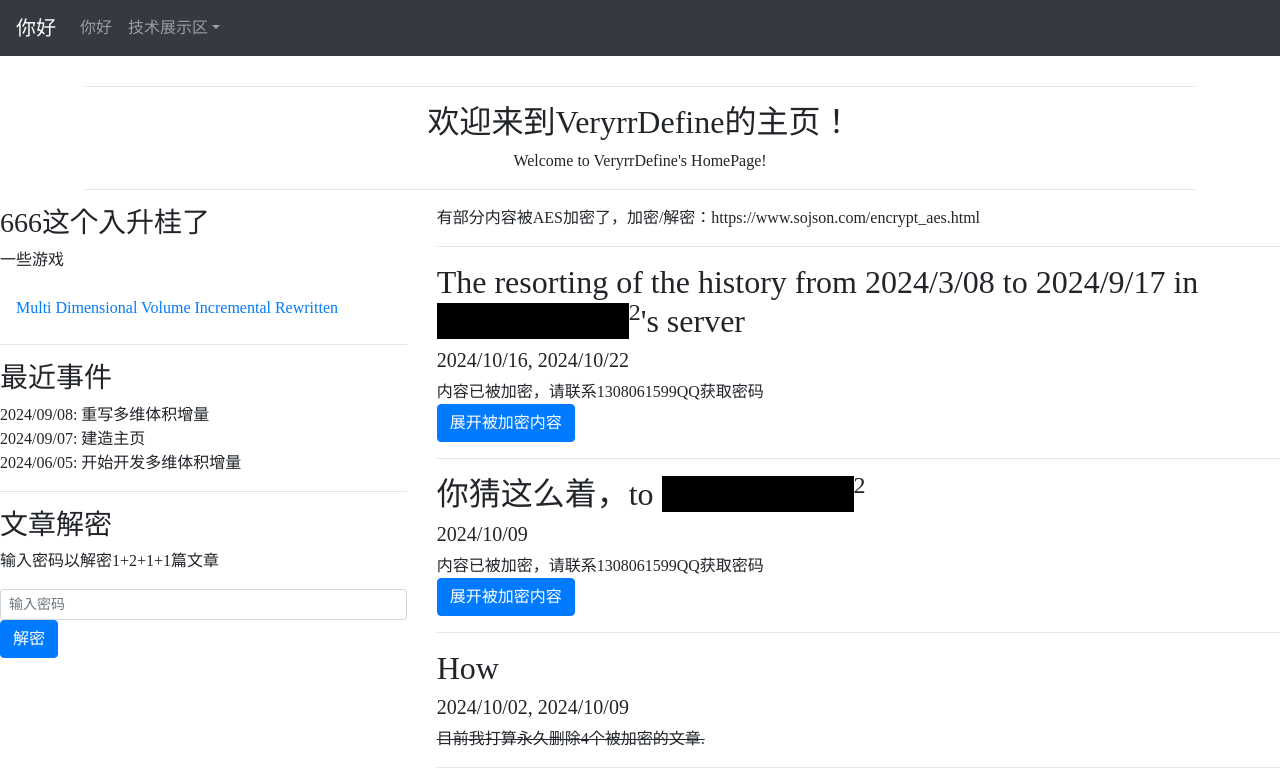
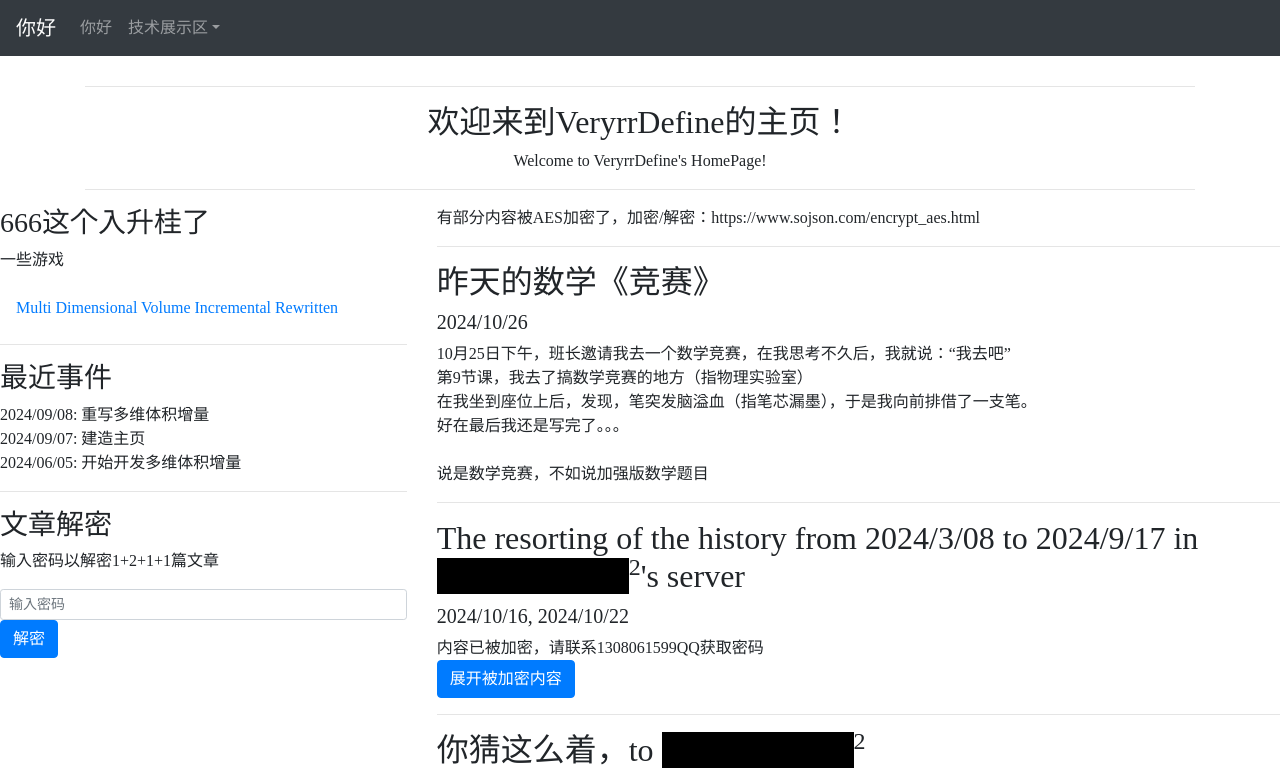
Before and after one commit to VeryrrDefine/oldwebsite, a plain HTML site: page index.html in a window 1280 px wide. Shown: the top 774 px of the page. Drawn offline with nearby package versions, Linux system fonts and the light colour scheme.

Commit message:
zuotiande shujuejingsai

```diff
--- a/index.html
+++ b/index.html
@@ -366,7 +366,18 @@
       <div class="col-sm-8">
         有部分内容被AES加密了，加密/解密：https://www.sojson.com/encrypt_aes.html
         <hr>
+        <h2>昨天的数学《竞赛》</h2>
+        <h5>2024/10/26</h5>
+          <p>
+            10月25日下午，班长邀请我去一个数学竞赛，在我思考不久后，我就说：“我去吧”<br>
+            第9节课，我去了搞数学竞赛的地方（指物理实验室）<br>
+            在我坐到座位上后，发现，笔突发脑溢血（指笔芯漏墨），于是我向前排借了一支笔。<br>
+            好在最后我还是写完了。。。<br>
+            <br>
+            说是数学竞赛，不如说加强版数学题目
 
+          </p>
+        <hr>
         <h2>The resorting of the history from 2024/3/08 to 2024/9/17 in <span class="redacted">[REDACTED]</span><sup>2</sup>'s server</h2>
         <h5>2024/10/16, 2024/10/22</h5>
         <p>
```
